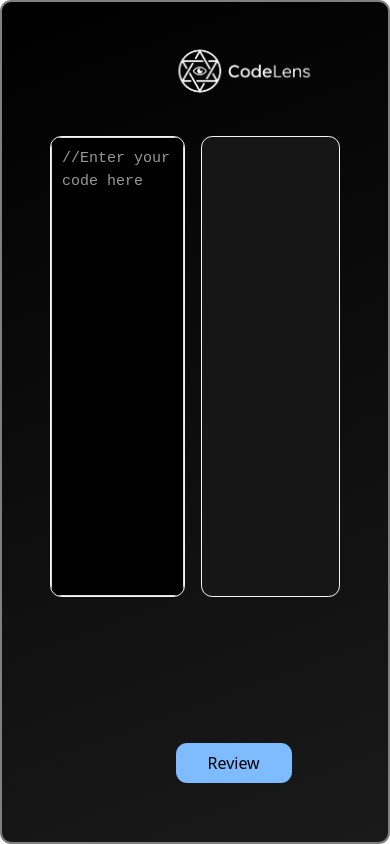
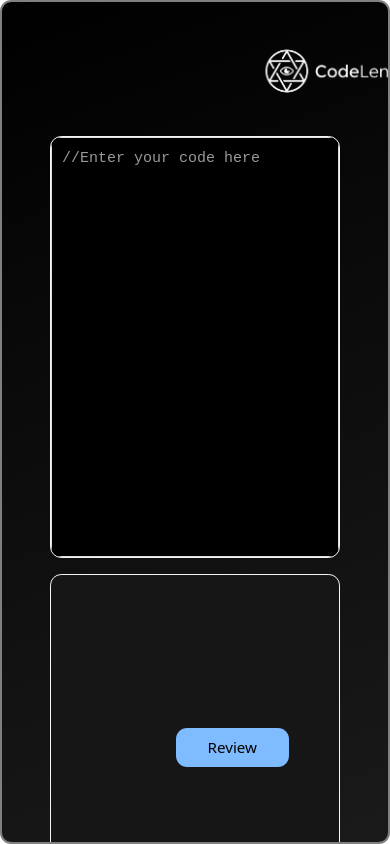
Before and after one commit to Shubhj8989/CodeLens, a React app in the folder Frontend/: page / in a window 390 px wide. Built offline with nearby package versions, Linux system fonts and the light colour scheme; the HTML template or start-up script is replaced by a standard one.

Commit message:
Initial project

```diff
--- a/Frontend/src/App.css
+++ b/Frontend/src/App.css
@@ -3,6 +3,62 @@
   padding: 0;
   box-sizing: border-box;
 }
+
+/* 🔥 Mobile & Tablet Responsiveness */
+@media (max-width: 900px) {
+  main {
+    flex-direction: column;
+    padding: 1rem;
+    gap: 1rem;
+  }
+
+  main .left,
+  main .right {
+    flex-basis: 100%;
+    height: auto;
+    min-height: 50vh;
+  }
+
+  .left .code {
+    height: 300px; /* make editor usable on phones */
+  }
+
+  .review {
+    position: static;
+    margin: 1rem auto;
+    width: fit-content;
+    display: block;
+  }
+
+  .logo img {
+    left: 0;
+    margin: auto;
+    display: block;
+    height: 60px;
+  }
+}
+
+/* 🔥 Extra Small Devices */
+@media (max-width: 600px) {
+  main {
+    padding: 0.7rem;
+  }
+
+  .left .code {
+    height: 250px;
+  }
+
+  .right {
+    padding: 0.6rem;
+    font-size: 0.9rem;
+  }
+
+  .review {
+    padding: 0.4rem 1.5rem;
+    font-size: 0.95rem;
+  }
+}
+
 
 html,
 body,
```
